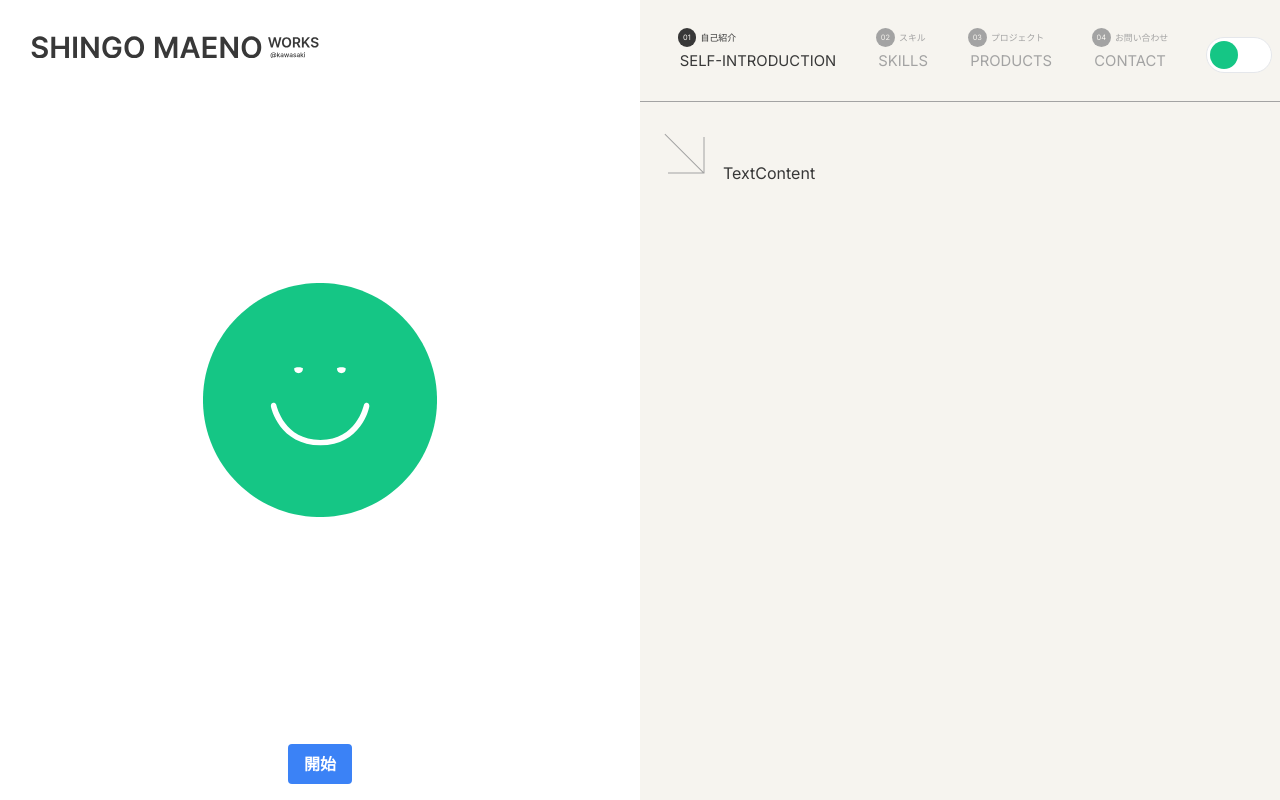
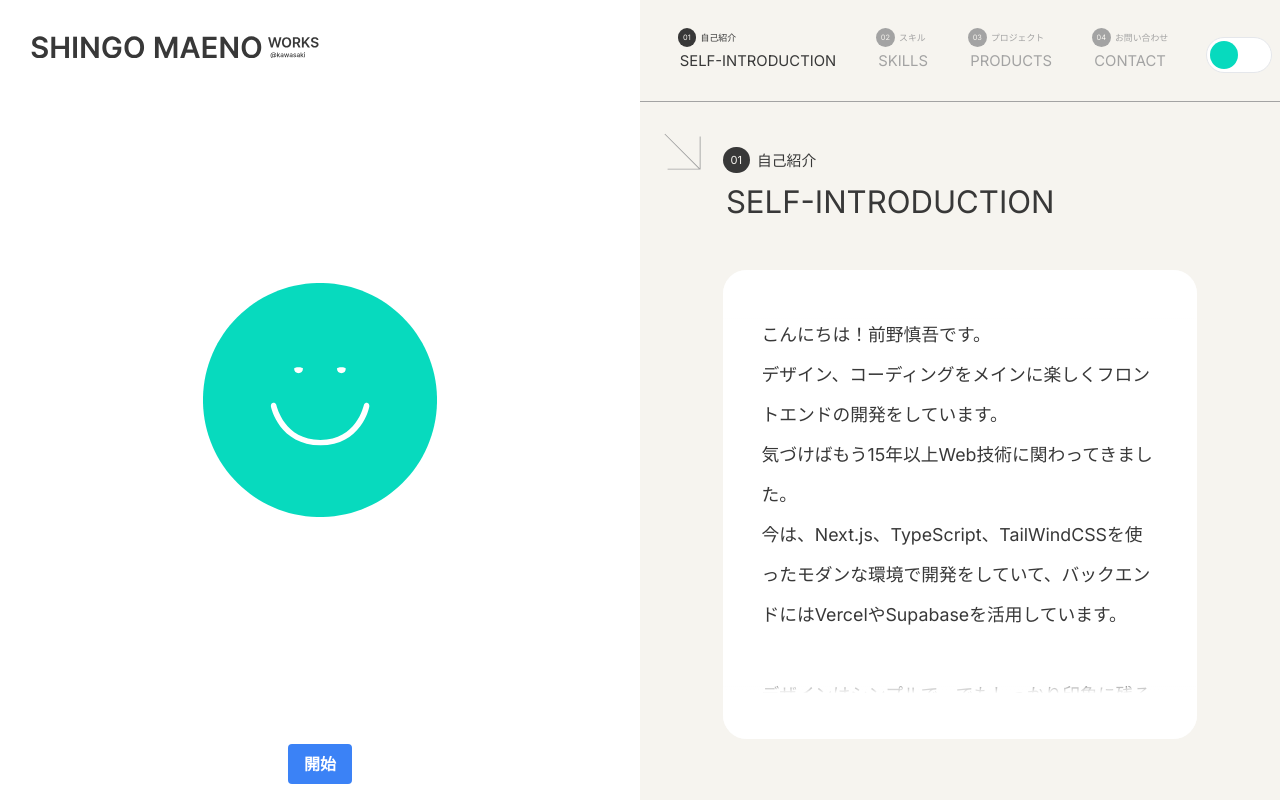
Before and after one commit to awakepanda/portfolio, a Next.js app: page / in a window 1280 px wide. Built offline with nearby package versions, Linux system fonts and the light colour scheme.

Commit message:
refact the design to figma to top page

```diff
--- a/src/app/components/Arrow.tsx
+++ b/src/app/components/Arrow.tsx
@@ -2,8 +2,7 @@ export default function Arrow() {
   return (
     <div className="w-pc-[50] absolute t-pc-[42] l-pc-[33]">
       <svg
-        width="41"
-        height="41"
+        className="w-full h-full"
         viewBox="0 0 41 41"
         fill="none"
         xmlns="http://www.w3.org/2000/svg"
--- a/src/app/components/Navigation.tsx
+++ b/src/app/components/Navigation.tsx
@@ -2,20 +2,7 @@
 
 import Link from "next/link";
 import { usePathname } from "next/navigation";
-
-type NavItems = {
-  id: string;
-  nameJP: string;
-  name: string;
-  path: string;
-};
-
-const navItems: NavItems[] = [
-  { id: "01", nameJP: "自己紹介", name: "SELF-INTRODUCTION", path: "/" },
-  { id: "02", nameJP: "スキル", name: "SKILLS", path: "/skills" },
-  { id: "03", nameJP: "プロジェクト", name: "PRODUCTS", path: "/products" },
-  { id: "04", nameJP: "お問い合わせ", name: "CONTACT", path: "/contact" },
-];
+import { siteStructure } from "../constants/siteStructure";
 
 export default function Navigation() {
   const pathname = usePathname();
@@ -23,7 +10,7 @@ export default function Navigation() {
   return (
     <nav className="w-full">
       <ul className="w-full flex justify-center gap-10">
-        {navItems.map((item) => {
+        {siteStructure.map((item) => {
           const isActive = pathname === item.path;
           return (
             <li key={item.id}>
@@ -43,7 +30,7 @@ export default function Navigation() {
                       {item.id}
                     </span>
                   </span>
-                  <em className="text-[calc((100vw*12)/1728)] font-notosansjp not-italic">
+                  <em className="text-[calc((100vw*12)/1728)] font-notosansjp">
                     {item.nameJP}
                   </em>
                 </div>
--- /dev/null
+++ b/src/app/components/PageTitle.tsx
@@ -0,0 +1,19 @@
+import { PageInfo } from "../types/pageInfo";
+
+type PageInfoProps = Omit<PageInfo, "path">;
+
+export default function PageTitle({ id, nameJP, name }: PageInfoProps) {
+  return (
+    <h1>
+      <div className="flex items-center mb-pc-[8]">
+        <span className="flex justify-center items-center mr-pc-[10] w-pc-[36] h-pc-[36] bg-foreground text-background rounded-full text-[calc((100vw*15)/1728)]">
+          {id}
+        </span>
+        <em className="font-notosansjp text-[calc((100vw*20)/1728)] font-medium">
+          {nameJP}
+        </em>
+      </div>
+      <strong className="pl-pc-[4] text-[calc((100vw*42)/1728)]">{name}</strong>
+    </h1>
+  );
+}
--- /dev/null
+++ b/src/app/constants/siteStructure.ts
@@ -0,0 +1,8 @@
+import { PageInfo } from "../types/pageInfo";
+
+export const siteStructure: PageInfo[] = [
+  { id: "01", nameJP: "自己紹介", name: "SELF-INTRODUCTION", path: "/" },
+  { id: "02", nameJP: "スキル", name: "SKILLS", path: "/skills" },
+  { id: "03", nameJP: "プロジェクト", name: "PRODUCTS", path: "/products" },
+  { id: "04", nameJP: "お問い合わせ", name: "CONTACT", path: "/contact" },
+];
--- a/src/app/globals.css
+++ b/src/app/globals.css
@@ -28,7 +28,7 @@
     --foreground: 0 0% 22%;
     --muted: 0 0% 100%;
     --light: 0 0% 64%;
-    --illust: 158 81% 43%;
+    --illust: 172 94% 44%;
     --illust-foreground: 0 0% 100%;
     --font-inter: "Inter", sans-serif;
     --font-noto-sans-jp: "Noto Sans JP", sans-serif;
@@ -42,18 +42,15 @@
     --illust: 0 0% 100%;
     --illust-foreground: 174 14% 27%;
   }
-}
-
-@layer base {
-  /* * { */
-  /*   @apply border-border; */
-  /* } */
   body {
     @apply bg-background text-foreground;
     font-family: var(--font-inter);
     box-sizing: border-box;
   }
-  /* .inter { */
-  /*   font-family: var(--font-inter); */
-  /* } */
+  strong {
+    @apply font-normal;
+  }
+  em {
+    @apply not-italic;
+  }
 }
--- a/src/app/layout.tsx
+++ b/src/app/layout.tsx
@@ -5,7 +5,7 @@ import { Noto_Sans_JP, Inter } from "next/font/google";
 
 const notosansjp = Noto_Sans_JP({
   subsets: ["latin"],
-  weight: ["400", "700"],
+  weight: ["400", "500", "700"],
   variable: "--font-noto-sans-jp",
 });
 
--- /dev/null
+++ b/src/app/types/pageInfo.ts
@@ -0,0 +1,6 @@
+export type PageInfo = {
+  id: string;
+  nameJP: string;
+  name: string;
+  path: string;
+};
--- a/src/features/selfintroduction/components/TextContent.tsx
+++ b/src/features/selfintroduction/components/TextContent.tsx
@@ -1,10 +1,45 @@
 import Arrow from "@/app/components/Arrow";
+import PageTitle from "@/app/components/PageTitle";
+import { siteStructure } from "@/app/constants/siteStructure";
 
 export default function TextContent() {
+  const currentPage = siteStructure.find((page) => page.path === "/");
+
+  if (!currentPage) {
+    return <div>Page not found</div>;
+  }
+
   return (
-    <div className="w-full relative py-pc-[80] px-pc-[112]">
+    <div className="w-full h-full relative py-pc-[60] px-pc-[112]">
       <Arrow />
-      <p>TextContent</p>
+      <div className="flex flex-col justify-between h-[calc(100%-calc((100vw*160)/1728))]">
+        <PageTitle
+          id={currentPage.id}
+          nameJP={currentPage.nameJP}
+          name={currentPage.name}
+        />
+        <div className="relative flex-grow mt-pc-[60] py-pc-[60] px-pc-[52] bg-white overflow-hidden rounded-pc-[32] before:block before:absolute before:top-0 before:left-0 before:w-full before:h-pc-[76] before:bg-custom-gradiation-top after:block after:absolute after:bottom-0 after:left-0 after:w-full after:h-pc-[76] after:bg-custom-gradiation-bottom">
+          <div className="h-full overflow-auto hide-scrollbar">
+            <p className="text-[calc((100vw*24)/1728)] leading-10 overflow-wrap-anywhere white-space-pre-wrap">
+              こんにちは！前野慎吾です。
+              <br />
+              デザイン、コーディングをメインに楽しくフロントエンドの開発をしています。
+              <br />
+              気づけばもう15年以上Web技術に関わってきました。
+              <br />
+              今は、Next.js、TypeScript、TailWindCSSを使ったモダンな環境で開発をしていて、バックエンドにはVercelやSupabaseを活用しています。
+              <br />
+              <br />
+              デザインはシンプルで、でもしっかり印象に残るモダンでミニマルなスタイルが大好きです。余計なものはそぎ落として、クリーンで美しいデザインを目指しています。コードもモダンなものが好きで、日々いろいろ工夫しながら取り組んでいます。
+              <br />
+              <br />
+              それと、猫を2匹飼っています！
+              <br />
+              これからも、新しい技術やデザインで面白いものを作っていきたいと思っています。よろしくお願いします！
+            </p>
+          </div>
+        </div>
+      </div>
     </div>
   );
 }
--- a/tailwind.config.ts
+++ b/tailwind.config.ts
@@ -28,7 +28,8 @@ type PropKey =
   | "mb"
   | "ml"
   | "my"
-  | "mx";
+  | "mx"
+  | "rounded";
 
 const config = {
   darkMode: ["class"],
@@ -41,6 +42,12 @@ const config = {
   prefix: "",
   theme: {
     extend: {
+      backgroundImage: {
+        "custom-gradiation-top":
+          "linear-gradient(180deg, #FFFFFF 0%, #FFFFFF 81.5%, rgba(255, 255, 255, 0.7) 91.5%, rgba(255, 255, 255, 0) 100%)",
+        "custom-gradiation-bottom":
+          "linear-gradient(0deg, #FFFFFF 0%, #FFFFFF 81.5%, rgba(255, 255, 255, 0.7) 91.5%, rgba(255, 255, 255, 0) 100%)",
+      },
       fontFamily: {
         notosansjp: ["var(--font-noto-sans-jp)"],
         inter: ["var(--font-inter)"],
@@ -70,7 +77,7 @@ const config = {
           foreground: "hsl(var(--muted-foreground))",
         },
         light: "hsl(var(--light))",
-        accent: "hsl(158 81% 43%)",
+        accent: "hsl(172 94% 44%)",
         illust: {
           DEFAULT: "hsl(var(--illust) / <alpha-value>)",
           foreground: "hsl(var(--illust-foreground) / <alpha-value>)",
@@ -108,6 +115,7 @@ const config = {
             "ml",
             "my",
             "mx",
+            "rounded",
           ] as PropKey[]
         ).forEach((prop) => {
           matchUtilities(
@@ -173,6 +181,8 @@ const config = {
                       marginLeft: convertedValue,
                       marginRight: convertedValue,
                     };
+                  case "rounded":
+                    return { borderRadius: convertedValue };
                   default:
                     return null;
                 }
@@ -183,11 +193,30 @@ const config = {
         });
       });
     }),
+    plugin(function ({ addUtilities }) {
+      const newUtilities = {
+        ".overflow-wrap-anywhere": {
+          "overflow-wrap": "anywhere",
+        },
+        ".white-space-pre-wrap": {
+          "white-space": "pre-wrap",
+        },
+        ".hide-scrollbar": {
+          "-ms-overflow-style": "none", // IE and Edge
+          "scrollbar-width": "none", // Firefox
+          "&::-webkit-scrollbar": {
+            // Chrome, Safari and Opera
+            display: "none",
+          },
+        },
+      };
+      addUtilities(newUtilities);
+    }),
   ],
   safelist: [
     {
       pattern:
-        /^(w|h|m|p|t|r|b|l|pt|pr|pb|pl|py|px|mt|mr|mb|ml|my|mx)-(pc|tablet|sp)-\[.+\]$/,
+        /^(w|h|m|p|t|r|b|l|pt|pr|pb|pl|py|px|mt|mr|mb|ml|my|mx|rounded)-(pc|tablet|sp)-\[.+\]$/,
     },
     "fill-illust",
     "fill-illust-foreground",
```
